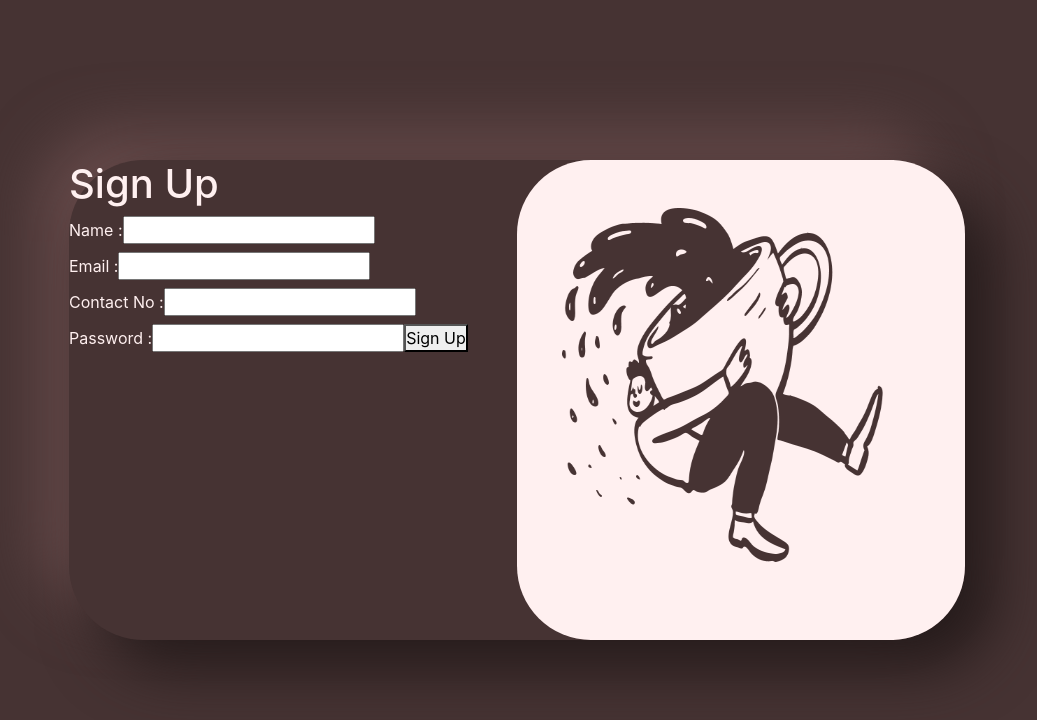
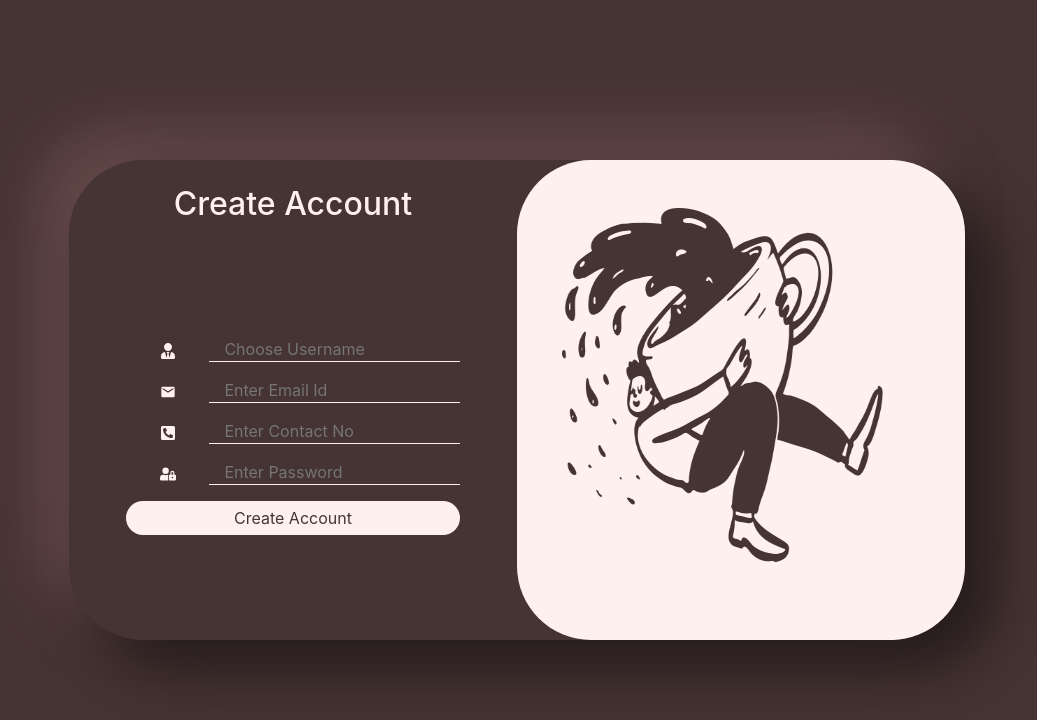
Before and after one commit to VijaySharma19/event-lisitng-MERN-app, a React (Create React App) app in the folder client/: page /signup in a window 1280 px wide. Shown: the top 720 px of the page, without its empty margins (123-1160 px from the left). Built offline with nearby package versions, Linux system fonts and the light colour scheme; no server answers.

Commit message:
added signup style
Signed-off-by: VijaySharma19 <vijay29042002@gmail.com>

```diff
--- a/client/src/components/notRegistered/login/css/style.css
+++ b/client/src/components/notRegistered/login/css/style.css
@@ -5,13 +5,13 @@
 }
 
 .login-wrapper .heading{
-    text-align: center;
     display: flex;
     justify-content: center;
     align-items: center;
     font-size: 2rem;
     height: 18%;
     margin: 0px;
+
 }
 
 .login-wrapper .form-wrapper{
--- /dev/null
+++ b/client/src/components/notRegistered/signup/css/style.css
@@ -0,0 +1,57 @@
+.signup-wrapper {
+    height: 100%;
+    margin: 0px;
+    padding: 0px;
+    text-align: center;
+}
+
+.signup-wrapper .heading {
+    text-align: center;
+    height : 15%;
+    margin: 0px;
+    font-size: 2rem;
+    display : flex;
+    flex-wrap: nowrap;
+    justify-content: center;
+    align-items: center;
+    padding-top:1rem ;
+}
+
+.signup-wrapper .form-wrapper{
+    height:  85%;
+    margin: 0px;
+    display : flex;
+    flex-wrap: nowrap;
+    justify-content: center;
+    align-items: center;
+}
+
+.signup-wrapper .form {
+    padding: 0px;
+    width: 80%;
+}
+
+.signup-wrapper .form .item{
+    margin: 1rem 0px;
+    padding :0px;
+    width: 100%;
+}
+
+.signup-wrapper .form input{
+    color:#fff0f0;
+    background:none;
+    border:none;
+    border-bottom:1px #fff0f0 solid;
+    outline:none;
+}
+
+.signup-wrapper .form .btn{
+    padding: 0.25rem;
+    background-color: #fff0f0;
+    color : #463333;
+    border-radius: 40px;
+}
+
+.signup-wrapper .form .btn:hover{
+    background-color: #ebd4d4;
+}
--- a/client/src/components/notRegistered/signup/index.js
+++ b/client/src/components/notRegistered/signup/index.js
@@ -1,5 +1,8 @@
 import React, { Component } from 'react'
 import axios from 'axios';
+import { FaUserTie,FaPhoneSquareAlt,FaUserLock } from "react-icons/fa";
+import { MdMail } from 'react-icons/md';
+import './css/style.css';
 
 //Components
 import Message from '../../message/Message';
@@ -113,51 +116,61 @@ export class SignUp extends Component {
 
     render() {
         return (
-            <div>
-                <h1>Sign Up</h1>
-                <form onSubmit={this.onSubmit}>
-                    <label>
-                        Name :
+            <div className="signup-wrapper container fluid">
+                <h1 className='heading'>Create Account</h1>
+                <div className="form-wrapper container fluid">
+                    <form className="form" onSubmit={this.onSubmit}>
+                        <label className="item row">
+                            <span className='col col-3'><FaUserTie></FaUserTie> </span>
                             <input
                                 required
                                 type="text"
                                 name="username"
+                                className="col col-9"
+                                placeholder="Choose Username"
                                 value={this.state.username}
                                 onChange = {this.handleChange}
                             ></input>
                         </label>
-                    <label>
-                        Email :
+                        <label className=" item row">
+                            <span className='col col-3'><MdMail></MdMail> </span>
                             <input
                                 required
                                 type="email"
                                 name="email"
+                                className="col col-9"
+                                placeholder="Enter Email Id"
                                 value={this.state.email}
                                 onChange = {this.handleChange}
                             ></input>
                         </label>
-                    <label>
-                        Contact No :
+                        <label className="item row">
+                            <span className='col col-3'><FaPhoneSquareAlt></FaPhoneSquareAlt> </span>
                             <input
                                 required
                                 type="text"
                                 name="contact"
+                                className=" col col-9"
+                                placeholder="Enter Contact No"
                                 value={this.state.contact}
                                 onChange = {this.handleChange}
                             ></input>
                         </label>
-                    <label>
-                        Password :
+                        <label className="item row">
+                            <span className='col col-3'><FaUserLock></FaUserLock> </span>
                             <input
                                 required
                                 type="password"
                                 name="password"
+                                className="col col-9"
+                                placeholder="Enter Password"
                                 value={this.state.password}
                                 onChange = {this.handleChange}
                             ></input>
                         </label>
-                    <button type="submit">Sign Up</button>
+                        <button type="submit " className="btn btn-block item">Create Account</button>
                     </form>
+                </div>
                 <Message
                     show={this.state.showMessage}
                     onHide={this.onHide}
```
Lines whose indentation alone changed are shown as unchanged.
